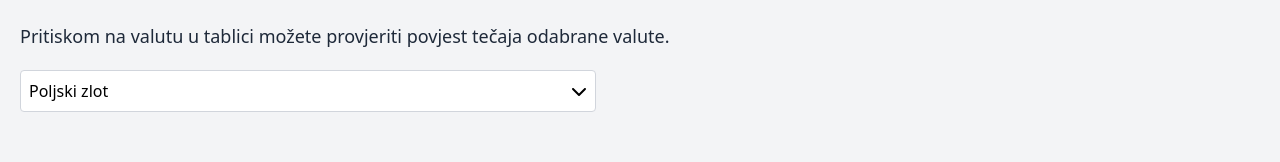
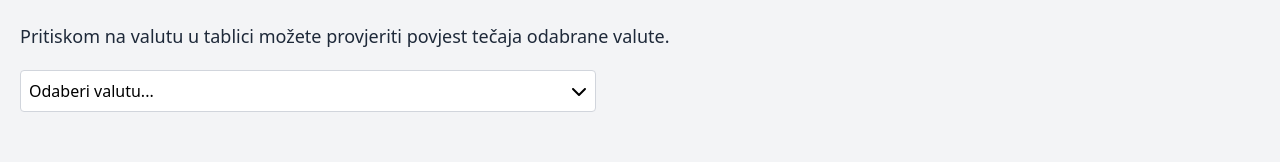
Before and after one commit to Zack1808/hnb_exchange_rate_lists, a React (Vite) app: page /povijest in a window 1280 px wide. Shown: the part 1007-1169 px from the top of the page. Built offline with nearby package versions, Linux system fonts and the light colour scheme.

Commit message:
feat(select): implement option selection handler

```diff
--- a/src/components/common/Select.tsx
+++ b/src/components/common/Select.tsx
@@ -1,4 +1,4 @@
-import React, { useState, useRef } from "react";
+import React, { useState, useRef, useCallback } from "react";
 import { FaChevronUp, FaChevronDown } from "react-icons/fa6";
 
 type Options<T = string> = { value: T; label: string; disabled?: boolean };
@@ -22,6 +22,14 @@ const Select: React.FC<SelectProps<string>> = ({
 
   const selectRef = useRef<HTMLButtonElement>(null);
 
+  const selectItem = useCallback(
+    (item: string) => {
+      onChange && onChange(item);
+      setSelectOpen(false);
+    },
+    [onChange],
+  );
+
   return (
     <div className="w-full md:w-xl relative">
       <button
@@ -37,7 +45,6 @@ const Select: React.FC<SelectProps<string>> = ({
           "Select..."}
         {!selectOpen ? <FaChevronDown /> : <FaChevronUp />}
       </button>
-      {/* TODO: Build dropdown */}
       <div
         className={`${selectOpen ? "flex flex-col" : "hidden"} absolute w-full top-full mt-1 bg-white shadow-md max-h-64 overflow-auto`}
       >
@@ -45,7 +52,8 @@ const Select: React.FC<SelectProps<string>> = ({
           <button
             key={item.value}
             type="button"
-            className={`w-full px-2 py-3 hover:bg-red-400 hover:text-white ${item.value === value ? "bg-red-600 text-white" : ""}`}
+            className={`w-full text-left p-3 hover:bg-red-400 hover:text-white ${item.value === value ? "bg-red-600 text-white" : ""}`}
+            onClick={() => selectItem(item.value)}
           >
             {item.label}
           </button>
--- a/src/pages/ExchangeHistory.tsx
+++ b/src/pages/ExchangeHistory.tsx
@@ -1,4 +1,4 @@
-import React from "react";
+import React, { useState } from "react";
 
 import Container from "../components/layout/Container";
 
@@ -69,6 +69,8 @@ const CURRENCIES = [
 ];
 
 const ExchangeHistory: React.FC = React.memo(() => {
+  const [selectedCurrency, setSelectedCurrency] = useState<string>("");
+
   return (
     <>
       <Container spacing="medium">
@@ -89,8 +91,9 @@ const ExchangeHistory: React.FC = React.memo(() => {
 
         <Select
           options={CURRENCIES}
-          value="PLN"
+          value={selectedCurrency}
           placeholder="Odaberi valutu..."
+          onChange={setSelectedCurrency}
         />
 
         {/* TODO - build form with selection on what rate the user wants to see and which period */}
```
